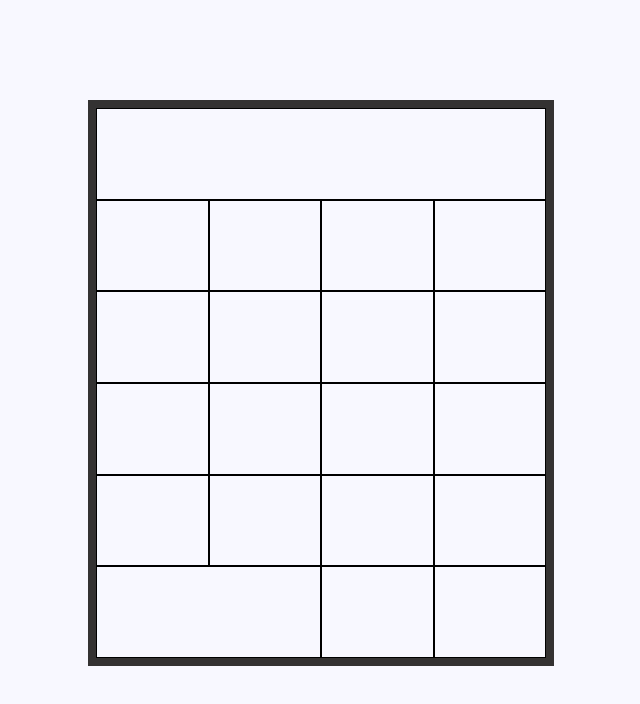
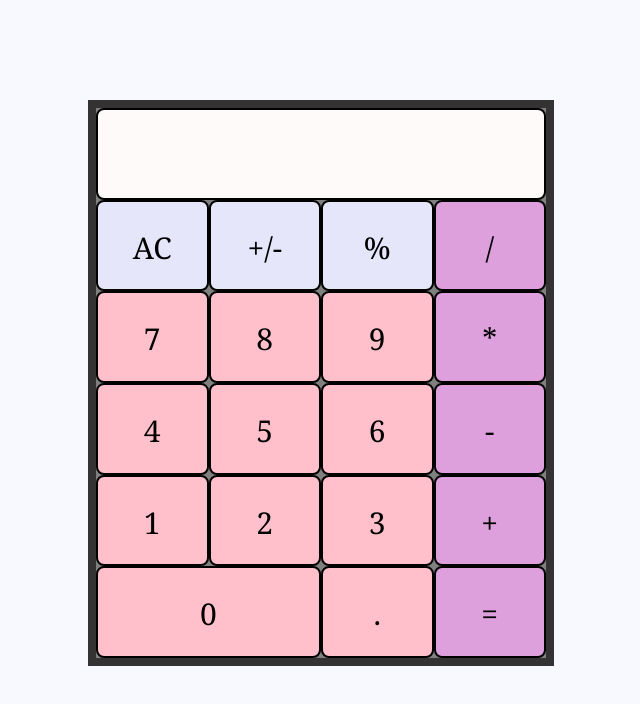
Before and after one commit to victoriakapelush/Calculator, a plain HTML site: page index.html in a window 1280 px wide. Shown: the whole page, without its empty margins (319-959 px from the left). Drawn offline with Linux system fonts and the light colour scheme.

Commit message:
Finish the whole layout

```diff
--- a/index.html
+++ b/index.html
@@ -11,25 +11,25 @@
 <body>
     <div class="container">
         <div class="screen"></div>
-        <div></div>
-        <div></div>
-        <div></div>
-        <div></div>
-        <div></div>
-        <div></div>
-        <div></div>
-        <div></div>
-        <div></div>
-        <div></div>
-        <div></div>
-        <div></div>
-        <div></div>
-        <div></div>
-        <div></div>
-        <div></div>
-        <div class="zero"></div>
-        <div></div>
-        <div></div>
+        <div class="AC">AC</div>
+        <div class="sign">+/-</div>
+        <div class="percent">%</div>
+        <div class="divide">/</div>
+        <div class="seven">7</div>
+        <div class="eight">8</div>
+        <div class="nine">9</div>
+        <div class="multiply">*</div>
+        <div class="four">4</div>
+        <div class="five">5</div>
+        <div class="six">6</div>
+        <div class="minus">-</div>
+        <div class="one">1</div>
+        <div class="two">2</div>
+        <div class="three">3</div>
+        <div class="plus">+</div>
+        <div class="zero">0</div>
+        <div class="dot">.</div>
+        <div class="equal">=</div>
     </div>
 </body>
 </html>
--- a/styles.css
+++ b/styles.css
@@ -4,6 +4,7 @@ body {
 }
 
 .container {
+    overflow: auto;
     display: grid;
     grid-template-columns: repeat(4, 1fr);
     grid-template-rows: repeat(6, 1fr);
@@ -12,16 +13,35 @@ body {
     border: 8px solid rgb(52, 50, 50);
     margin: auto;
     margin-top: 100px;
+    background-color: gray;
 }
 
 .container div {
-    border: 1px solid black;
+    border: 2px solid black;
+    border-radius: 8px;
+    font-size: 30px;
+    font-family:Cambria, Cochin, Georgia, Times, 'Times New Roman', serif;
+    text-align: center;
+    padding-top: 25px;
 }
 
 .screen {
     grid-column: 1/5;
+    background-color: #FFFAFA;
 }
 
 .zero {
     grid-column: 1/3;
 }
+
+.AC, .sign, .percent {
+    background-color: #E6E6FA;
+}
+
+.divide, .plus, .minus, .multiply, .equal {
+    background-color: #DDA0DD;
+}
+
+.one, .two, .three, .four, .five, .six, .seven, .eight, .nine, .zero, .dot {
+    background-color: rgb(255,192,203);
+}
```
